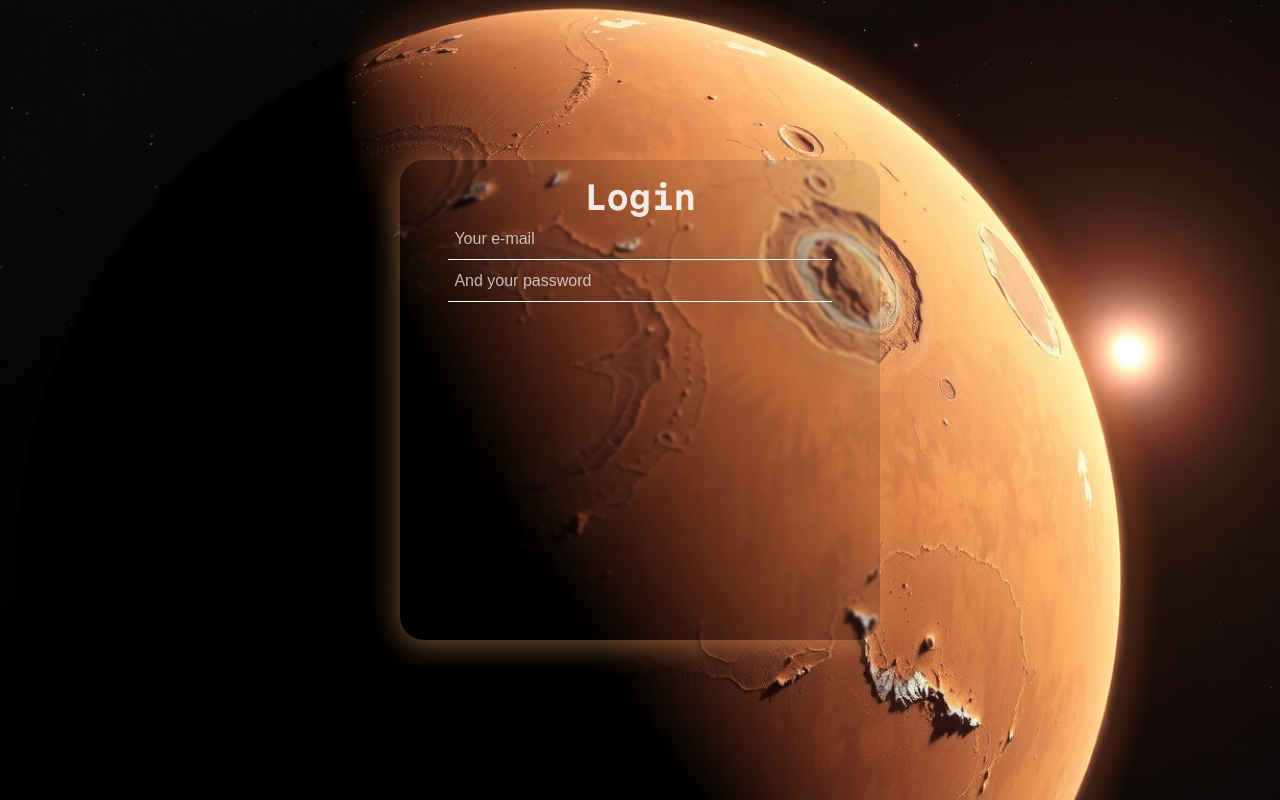
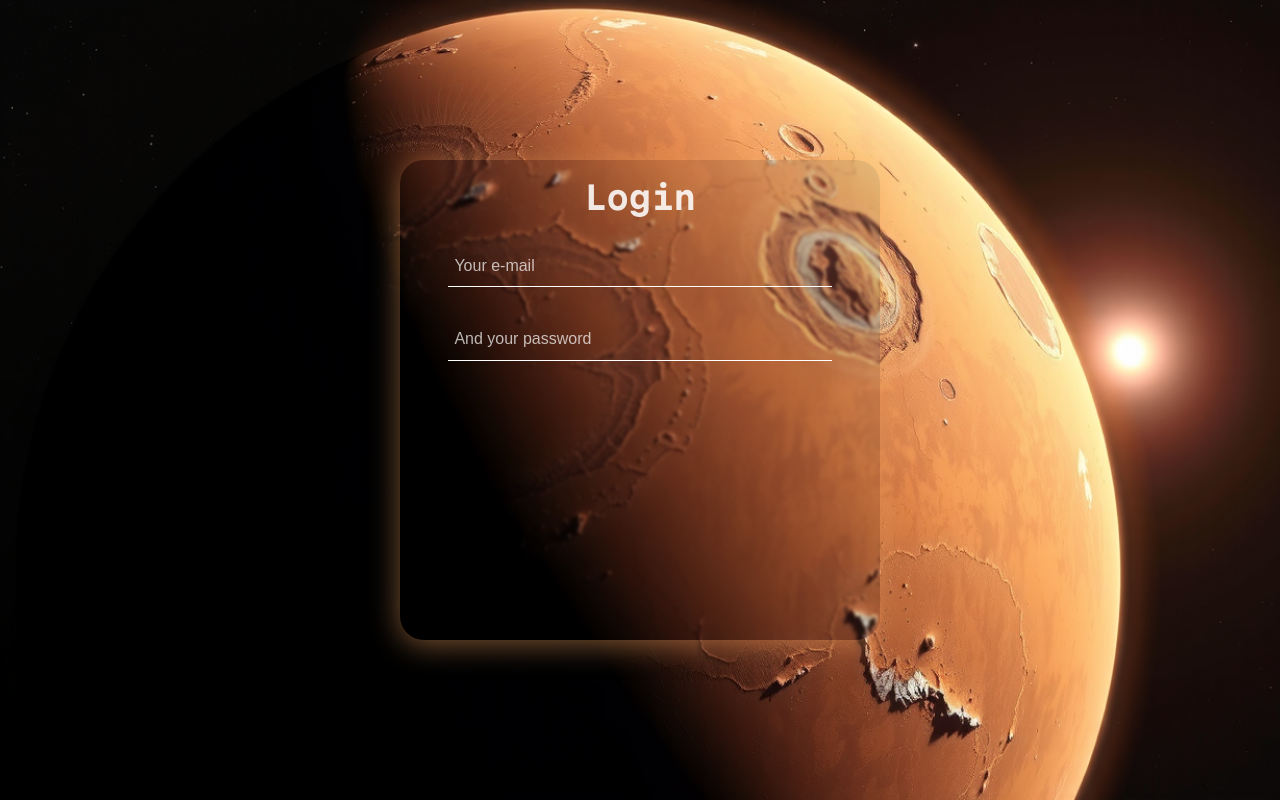
Before and after one commit to RamazanIttiev/evil-form, a React (Vite) app: page / in a window 1280 px wide. Built offline with nearby package versions, Linux system fonts and the light colour scheme.

Commit message:
Form mark up refactoring

```diff
--- a/src/app/app.css
+++ b/src/app/app.css
@@ -7,4 +7,22 @@
   width: 100%;
   height: 100%;
   background: url("../assets/Hero.jpeg") no-repeat center / cover;
+
+  &__inner {
+    width: 30rem;
+    height: 30rem;
+    background: rgb(0 0 0 / 10%);
+    border-radius: 24px;
+    box-shadow: 0 4px 30px rgb(249 167 99 / 50%);
+    backdrop-filter: blur(0.1rem);
+    padding: 1rem 3rem;
+    box-sizing: border-box;
+
+    &-title {
+      font-size: 2rem;
+      font-weight: bold;
+      text-align: center;
+      line-height: 0;
+    }
+  }
 }
--- a/src/app/app.tsx
+++ b/src/app/app.tsx
@@ -1,10 +1,14 @@
+import { EvilForm } from "./form/form.tsx";
+
 import "./app.css";
-import { EvilForm } from "./form/form.tsx";
 
 const App = () => {
   return (
     <div className="app">
-      <EvilForm />
+      <div className="app__inner">
+        <h1 className="app__inner-title">Login</h1>
+        <EvilForm />
+      </div>
     </div>
   );
 };
--- a/src/app/form/form.css
+++ b/src/app/form/form.css
@@ -1,17 +1,6 @@
 .evil-form {
-  width: 30rem;
-  height: 30rem;
-  background: rgb(0 0 0 / 10%);
-  border-radius: 24px;
-  box-shadow: 0 4px 30px rgb(249 167 99 / 50%);
-  backdrop-filter: blur(0.1rem);
-  padding: 1rem 3rem;
-  box-sizing: border-box;
-
-  &__title {
-    font-size: 2rem;
-    font-weight: bold;
-    text-align: center;
-    line-height: 0;
-  }
+  display: flex;
+  flex-direction: column;
+  gap: 2rem;
+  margin-top: 3rem;
 }
--- a/src/app/form/form.tsx
+++ b/src/app/form/form.tsx
@@ -1,10 +1,10 @@
+import { Input } from "./input/input.tsx";
+
 import "./form.css";
-import { Input } from "./input/input.tsx";
 
 export const EvilForm = () => {
   return (
     <form className="evil-form">
-      <h1 className="evil-form__title">Login</h1>
       <Input placeholder={"Your e-mail"} />
       <Input placeholder={"And your password"} />
     </form>
```
